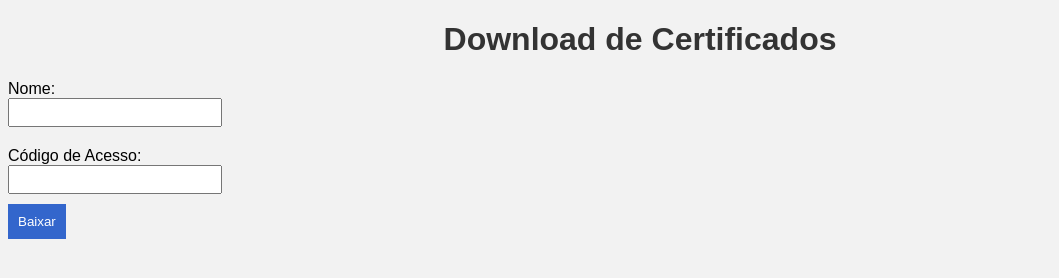
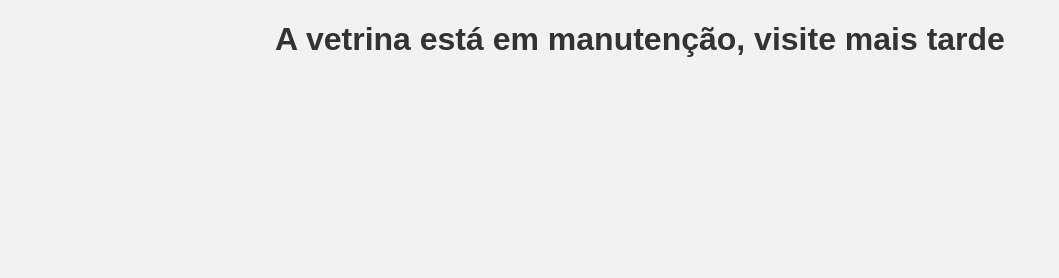
Before and after one commit to ALEXANDREFRANCISCO-ID/ALEXANDREFRANCISCO-ID, a plain HTML site: page index.html in a window 1280 px wide. Shown: the whole page, without its empty margins (0-1059 px from the left). Drawn offline with Linux system fonts and the light colour scheme.

Commit message:
Update index.html

```diff
--- a/index.html
+++ b/index.html
@@ -14,51 +14,7 @@
 
 </head>
 <body>
-<h1>Download de Certificados</h1>
-<label for="nome-input">Nome:</label>
-<input type="text" id="nome-input">
-<br>
-<label for="codigo-input">Código de Acesso:</label>
-<input type="text" id="codigo-input">
-<br>
-<button onclick="baixarCertificado()">Baixar</button>
+<h1>A vetrina está em manutenção, visite mais tarde </h1>
 
-    <p id="mensagem"></p>
-
-    <script>
-        var certificados = [
-      { nome: "Aniceto Andrade Marçalo ", codigo: "DEF457 ", url: "Certificate(1).pdf" },
-      { nome: "Nhympine Samuel Muleia ", codigo: "677896 ", url: "Certificado.pdf" },
-      // outros certificados...
-  ];
-
-  function baixarCertificado() {
-      var nomeInput = document.getElementById("nome-input");
-      var codigoInput = document.getElementById("codigo-input");
-      var nome = nomeInput.value.trim();
-      var codigo = codigoInput.value.trim();
-      var certificadoEncontrado = false;
-
-      for (var i = 0; i < certificados.length; i++) {
-          if (certificados[i].nome.toLowerCase() === nome.toLowerCase() && certificados[i].codigo === codigo) {
-              certificadoEncontrado = true;
-              // Aqui você pode fazer o download do certificado usando a URL fornecida
-              window.open(certificados[i].url, "_blank");
-              break;
-          }
-      }
-
-      if (!certificadoEncontrado) {
-          alert("Certificado não encontrado. Por favor, verifique o nome e código de acesso digitados.");
-      }
-
-      nomeInput.value = ""; // Limpa o campo de nome
-      codigoInput.value = ""; // Limpa o campo de código de acesso
-  }
-    </script>
-    <footer>
-
-          <a href="https://chat.whatsapp.com/CUXF4evQ6Ok0rgOkrMJZcQ" class="wh"></a></h6>
-    </footer>
 </body>
 </html>
```
